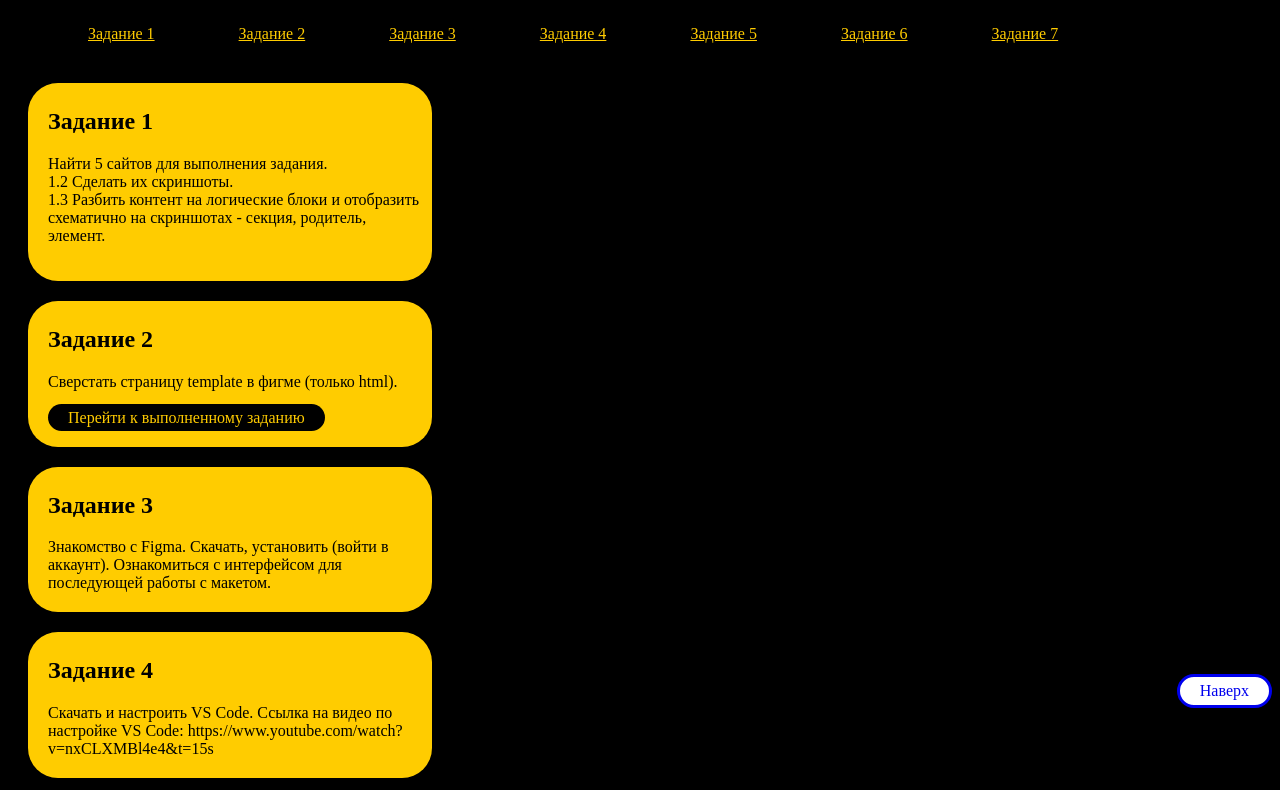
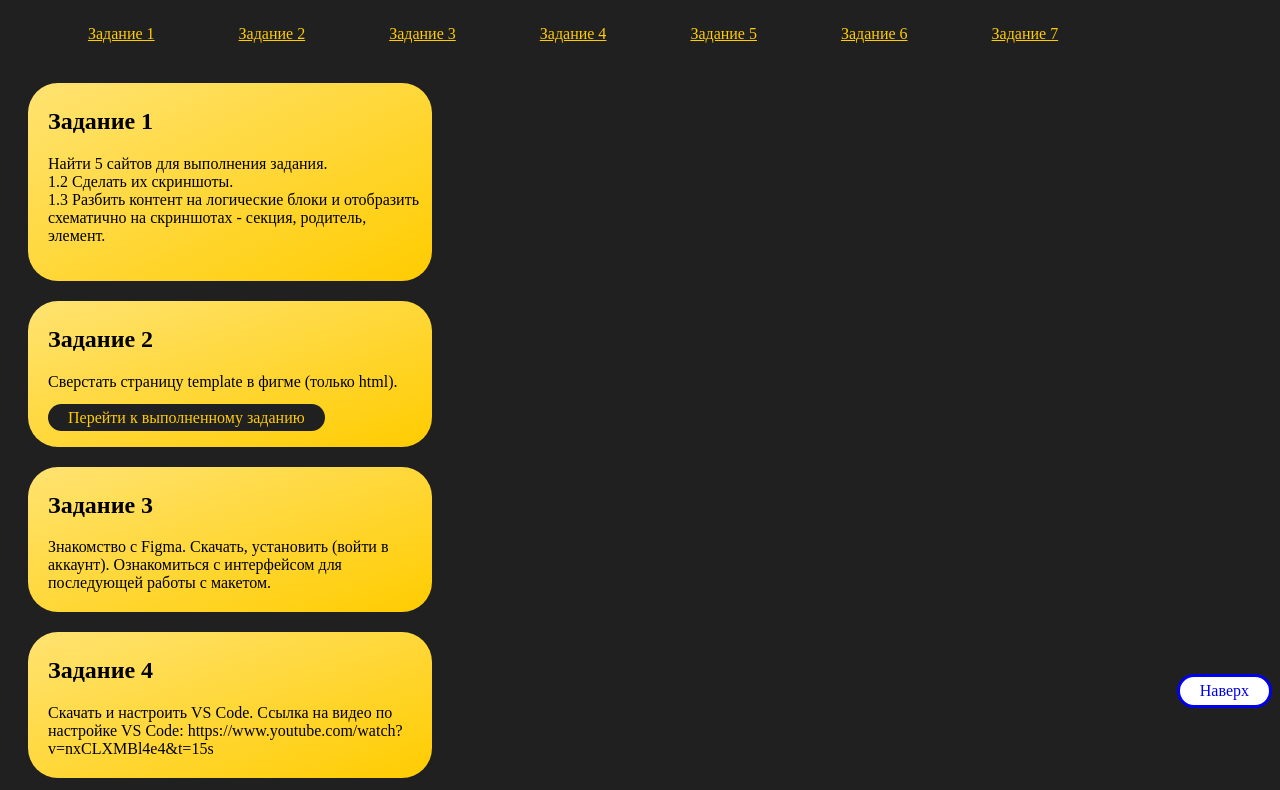
Before and after one commit to dkulikovskih/TMShome, a plain HTML site: page index.html in a window 1280 px wide. Shown: the part 72-862 px from the top of the page. Drawn offline with Linux system fonts and the light colour scheme.

Commit message:
Update index.html

```diff
--- a/index.html
+++ b/index.html
@@ -7,12 +7,12 @@
     <title>Document</title>
     <style type="text/css">
         html {
-         background: black; /* Цвет фона */
+         background: rgb(32, 32, 32);
          scroll-behavior: smooth;
         }
         div {
-         width: 30%; /* Ширина */
-         background: #fc0; /* Цвет фона */
+         width: 30%;
+         background: linear-gradient(to bottom right, rgb(255, 227, 114), #fc0);
          padding: 5px 5px 20px 20px;
          border-radius: 30px;
          margin: 20px;
@@ -21,7 +21,7 @@
         nav {
             position: sticky;
             top: 0;
-            background-color: black;
+            background-color: rgb(32, 32, 32);
             padding: 20px;
         }
         h1 {
@@ -36,7 +36,7 @@
         }
 
         .a2 {
-         color: rgb(0, 0, 0);
+         color: rgb(32, 32, 32);
         }
 
         .button {
@@ -55,7 +55,7 @@
 
         .button2 {
          color: #fc0;
-         background-color: rgb(0, 0, 0);
+         background-color: rgb(32, 32, 32);
          padding: 5px 20px 5px 20px;
          border-radius: 30px;
          text-decoration: none;
```
